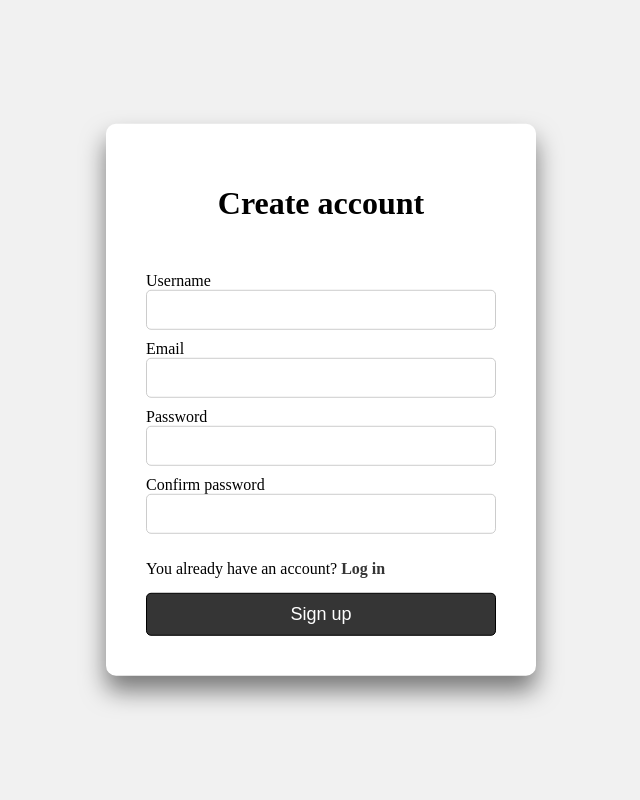
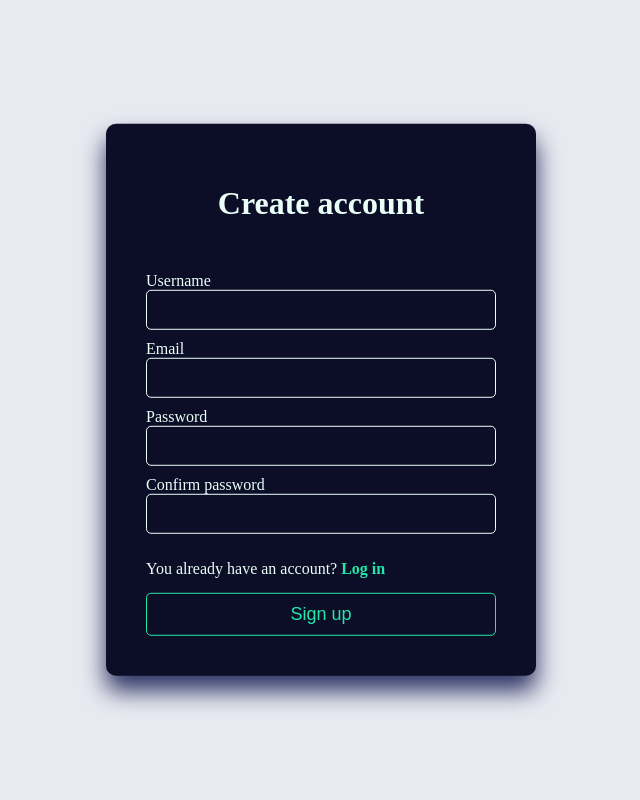
Before and after one commit to DeriWars/Open-Drive, a Flask app: page /signup in a window 1280 px wide. Shown: the whole page, without its empty margins (319-959 px from the left). Run offline with Flask 2, Linux system fonts and the light colour scheme.

Commit message:
Updated CSS

```diff
--- a/src/static/web/css/form.css
+++ b/src/static/web/css/form.css
@@ -1,7 +1,15 @@
+:root{
+    --primary: #e9eaf1;
+    --secondary: #0B0E26;
+    --tertiary: #293161;
+    --accentuation: #25E6AA;
+    --text: #ebfff9;
+}
+
 body{
     margin: 0;
     padding: 0;
-    background: #f1f1f1;
+    background: var(--primary);
 }
 
 .login{
@@ -11,8 +19,8 @@
     transform: translate(-50%,-50%);
     width: 350px;
     padding: 40px;
-    background: #fff;
-    box-shadow: 0 15px 25px rgba(0,0,0,.5);
+    background: var(--secondary);
+    box-shadow: 0 15px 25px var(--tertiary);
     border-radius: 10px;
 }
 
@@ -26,20 +34,23 @@
 form h1{
     text-align: center;
     margin-bottom: 50px;
+    color: var(--text);
 }
 
 form label{
     margin-bottom: 10px;
+    color: var(--text);
 }
 
 form input[type="text"], form input[type="password"], form input[type="email"]{
     width: 100%;
     padding: 10px;
     margin-bottom: 10px;
-    border: 1px solid #ccc;
+    border: 1px solid var(--text);
     padding-left: 5px;
     font-size: 16px;
-    color: #353535;
+    color: var(--text);
+    background: solid var(--primary);
     border-radius: 5px;
     transition: .2s;
 }
@@ -47,9 +58,9 @@
 form input[type="submit"]{
     width: 100%;
     padding: 10px;
-    border: 1px solid #000;
-    background: #353535;
-    color: #fefefe;
+    border: 1px solid var(--accentuation);
+    background: var(--secondary);
+    color: var(--accentuation);
     font-size: 18px;
     cursor: pointer;
     border-radius: 5px;
@@ -57,12 +68,14 @@
 }
 
 form input[type="submit"]:hover {
-    background: #000;
+    background: var(--accentuation);
+    color: var(--secondary);
     transition: .2s;
 }
 
 form p{
     margin-bottom: 15px;
+    color: var(--text);
 }
 
 form p.error{
@@ -74,7 +87,7 @@
 
 form a{
     text-decoration: none;
-    color: #353535;
+    color: var(--accentuation);
     margin-top: 30px;
     font-size: 16px;
     font-weight: bold;
```
Also changed, not shown: src/static/web/data/folder.db, src/static/web/data/users.db.
